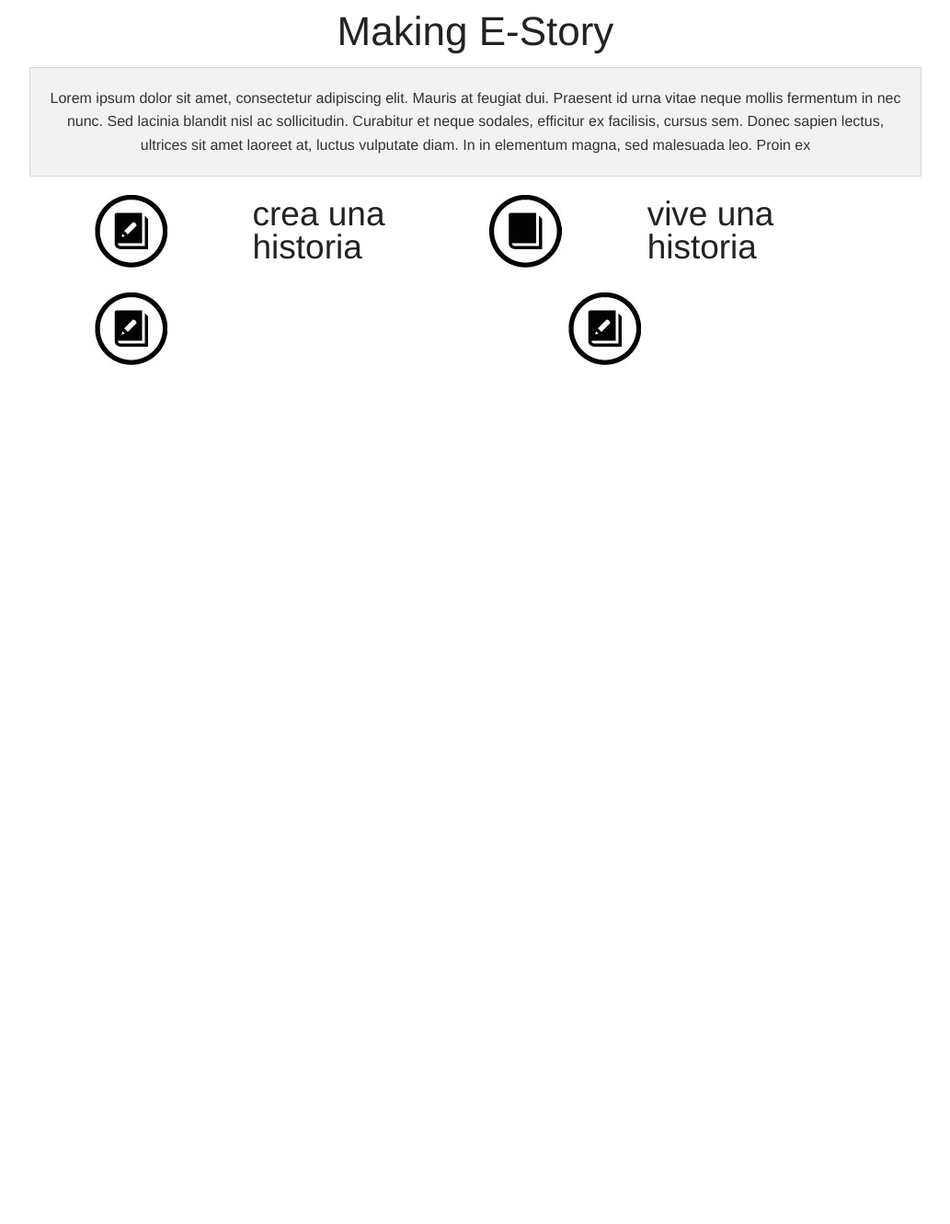
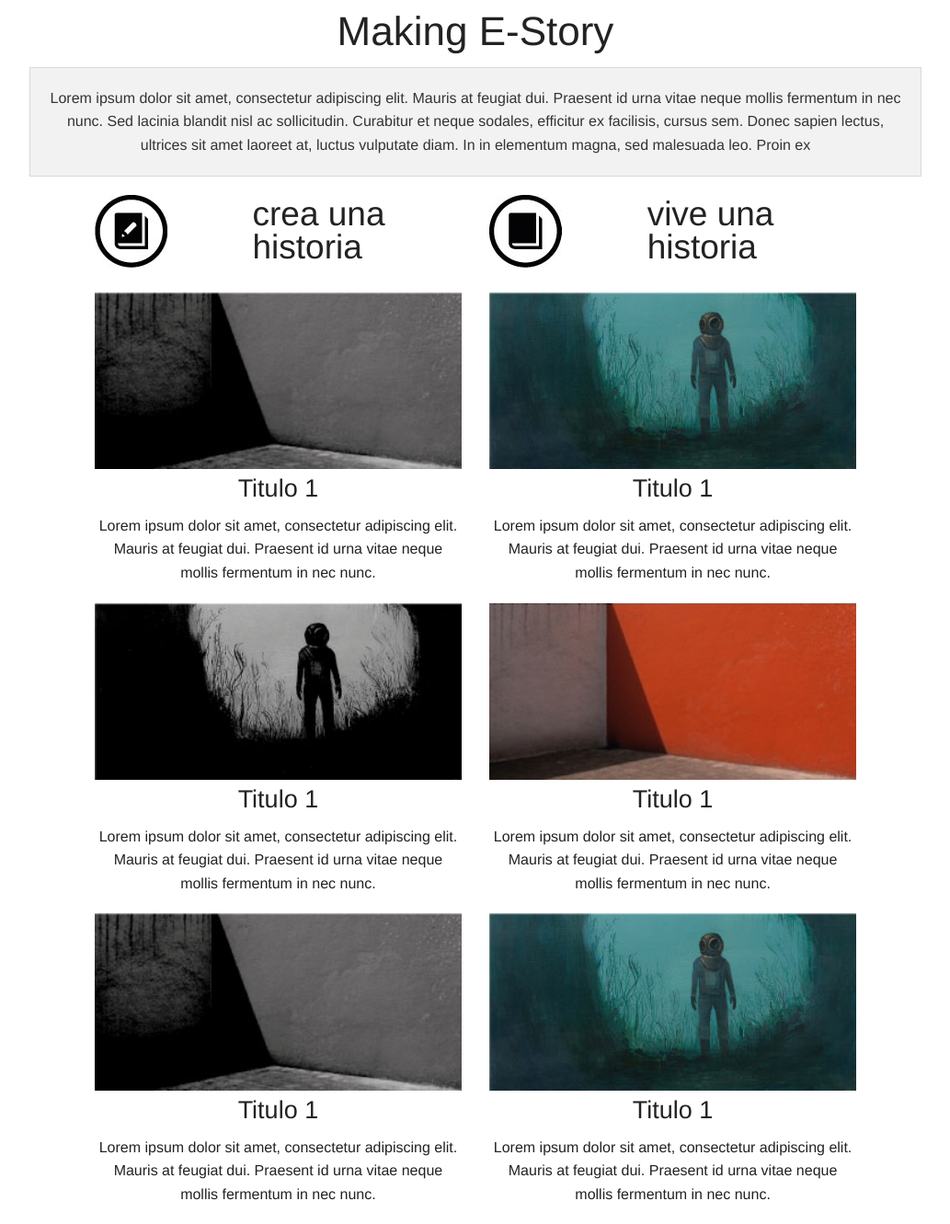
Before and after one commit to AthelasPeru/making-e-story, a Flask app: template app/templates/index.html in a window 1280 px wide. Shown: the whole page at 92% size, without its empty margins (123-1156 px from the left). Before the commit the page ends 397 px from the top, so only its background shows below. Run offline with Flask 2, Linux system fonts and the light colour scheme; the template is opened without the code that fills it, so the values that code supplies are empty.

Commit message:
landing page 90%

```diff
--- a/app/static/demo.css
+++ b/app/static/demo.css
@@ -1,4 +1,4 @@
-h1{
+h1, h3{
 	text-align: center;
 }
 
@@ -33,3 +33,7 @@ p{
 .play-history:hover{
   background-position: -237px 0px;
 }
+
+.e-story img{
+	width: 100%;
+}
--- a/app/templates/index.html
+++ b/app/templates/index.html
@@ -24,7 +24,7 @@
 	    	</div>
     </div>
 
-    <div class="row">
+    <div class="row " >
 
       <div class="large-2 medium-2 large-offset-1 medium-offset-1 columns ">
         <a href="#" class="button create-history icon-buttom"></a>
@@ -44,14 +44,45 @@
 
     </div>
 
-    <div class="row">
-      <div class="large-5 medium-5 large-offset-1 medium-offset-1 columns saved-estory ">
-        <a href="#" class="button create-history icon-buttom"></a>
+    <div class="row stories-gallery" id="stories-gallery">
+
+      <div class="large-5 medium-5 large-offset-1 medium-offset-1 columns e-story " id="e-story">
+        <a href=""><img src="../static/img/image_02b.jpg" alt=""></a>
+        <h3>Titulo 1</h3>
+        <p>Lorem ipsum dolor sit amet, consectetur adipiscing elit. Mauris at feugiat dui. Praesent id urna vitae neque mollis fermentum in nec nunc.</p>
       </div>
 
-      <div class="large-5 medium-5 large-offset-1 medium-offset-1 columns ">
-        <a href="#" class="button create-history icon-buttom"></a>
+      <div class="large-5 medium-5 columns e-story end" id="e-story">
+        <a href=""><img src="../static/img/image_01a.jpg" alt=""></a>
+        <h3>Titulo 1</h3>
+        <p>Lorem ipsum dolor sit amet, consectetur adipiscing elit. Mauris at feugiat dui. Praesent id urna vitae neque mollis fermentum in nec nunc.</p>
       </div>
+
+      <div class="large-5 medium-5 large-offset-1 medium-offset-1 columns e-story " id="e-story">
+        <a href=""><img src="../static/img/image_01b.jpg" alt=""></a>
+        <h3>Titulo 1</h3>
+        <p>Lorem ipsum dolor sit amet, consectetur adipiscing elit. Mauris at feugiat dui. Praesent id urna vitae neque mollis fermentum in nec nunc.</p>
+      </div>
+
+      <div class="large-5 medium-5  columns e-story end" id="e-story">
+        <a href=""><img src="../static/img/image_02a.jpg" alt=""></a>
+        <h3>Titulo 1</h3>
+        <p>Lorem ipsum dolor sit amet, consectetur adipiscing elit. Mauris at feugiat dui. Praesent id urna vitae neque mollis fermentum in nec nunc.</p>
+      </div>
+
+      <div class="large-5 medium-5 large-offset-1 medium-offset-1 columns e-story " id="e-story">
+        <a href=""><img src="../static/img/image_02b.jpg" alt=""></a>
+        <h3>Titulo 1</h3>
+        <p>Lorem ipsum dolor sit amet, consectetur adipiscing elit. Mauris at feugiat dui. Praesent id urna vitae neque mollis fermentum in nec nunc.</p>
+      </div>
+
+      <div class="large-5 medium-5 columns e-story end" id="e-story">
+        <a href=""><img src="../static/img/image_01a.jpg" alt=""></a>
+        <h3>Titulo 1</h3>
+        <p>Lorem ipsum dolor sit amet, consectetur adipiscing elit. Mauris at feugiat dui. Praesent id urna vitae neque mollis fermentum in nec nunc.</p>
+      </div>
+
+
 
     </div>
 
```
Also changed, not shown: app/static/img/image_01a.jpg (added), app/static/img/image_01b.jpg (added), app/static/img/image_02a.jpg (added), app/static/img/image_02b.jpg (added).
